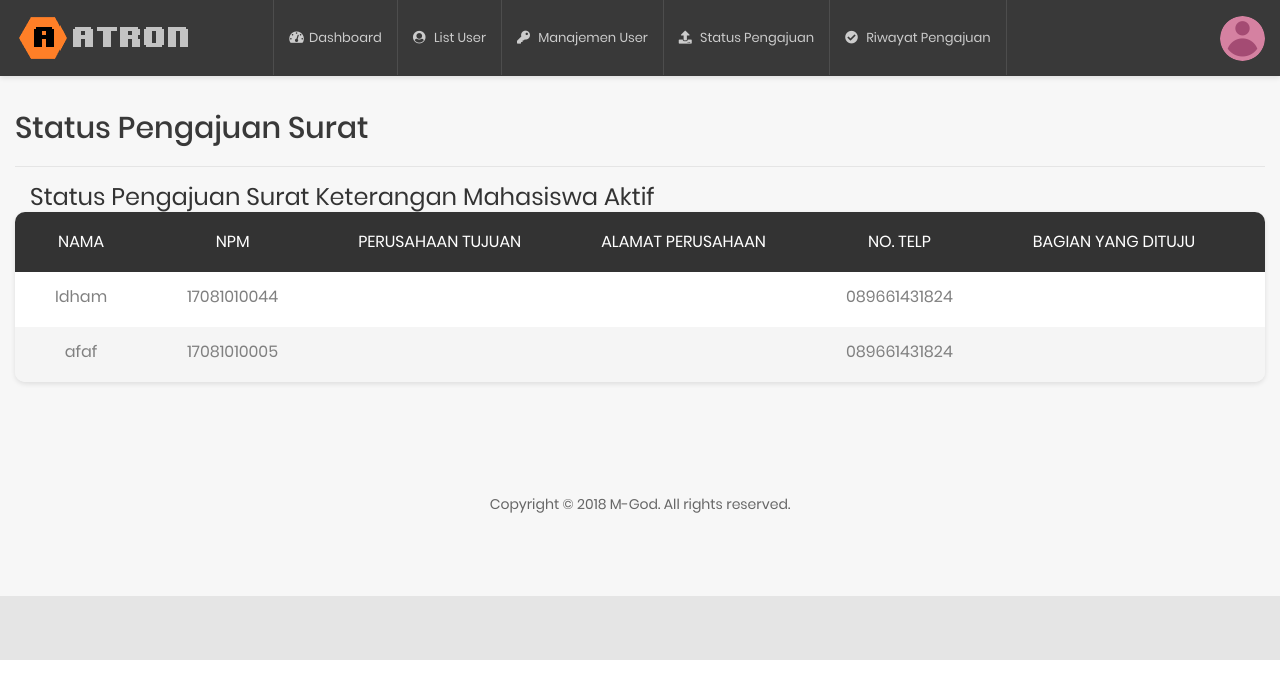
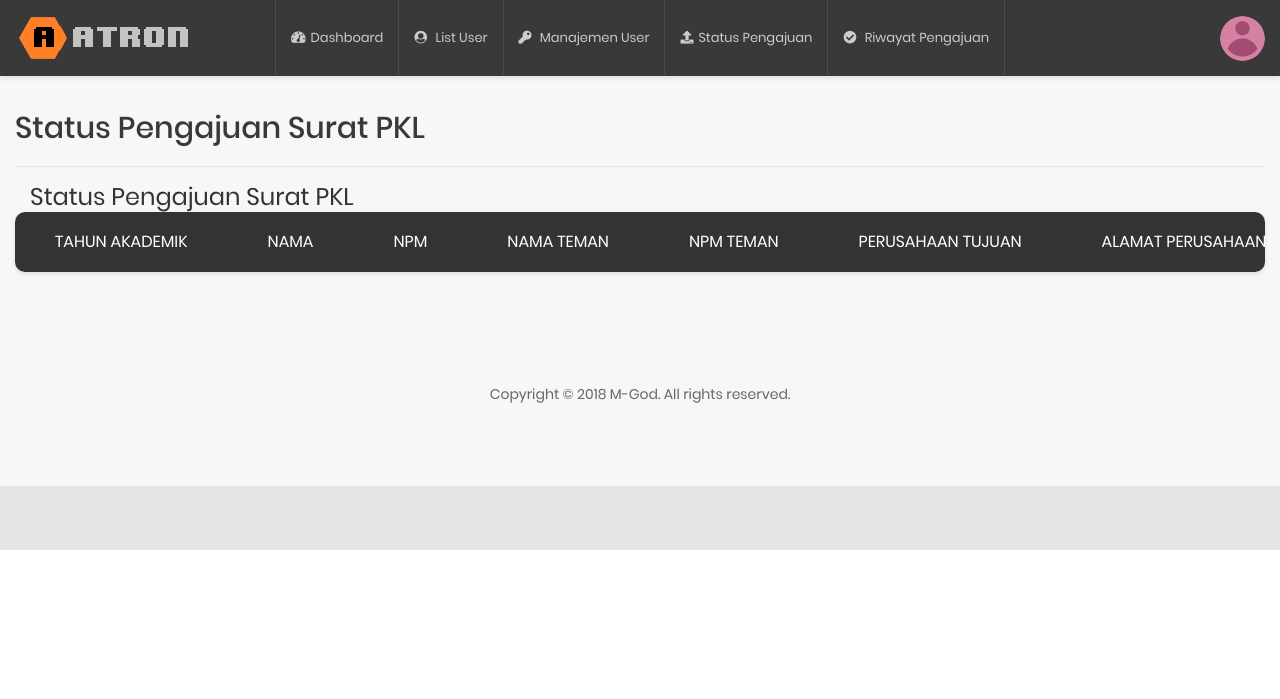
Before and after one commit to idhamozi/Atron.site, a PHP site: page /dashboard/admin/status_pengajuan_surat_pkl.php in a window 1280 px wide. Shown: the top 699 px of the page. Run offline with PHP 8.4, Linux system fonts and the light colour scheme; a user stored in the database is signed in; data comes from the database, SQL or seed files in the repository; data that the repository does not hold is empty.

```diff
--- a/dashboard/admin/status_pengajuan_surat_pkl.php
+++ b/dashboard/admin/status_pengajuan_surat_pkl.php
@@ -44,8 +44,7 @@ session_start();
             $npm = $_SESSION['npm'];
             $query = mysqli_query($koneksi, "SELECT * FROM admin WHERE npm = '$npm'");
             $data = mysqli_fetch_array($query);
-            $queryuser = mysqli_query($koneksi,"SELECT * FROM user ");
-            $queryuser1 = mysqli_query($koneksi,"SELECT * FROM user ");
+            $querysurat_pkl = mysqli_query($koneksi, "SELECT * FROM surat_pkl ");
 
 
             if ($npm == null){
@@ -60,7 +59,7 @@ session_start();
                  <div class="header3-wrap">
                      <div class="header__logo">
                          <a href="dashboard_admin.php">
-                             <img src="images/icon/logo-atron.png"/>
+                             <img src="../images/icon/logo-atron.png"/>
                          </a>
                      </div>
                      <div class="header__navbar">
@@ -84,10 +83,21 @@ session_start();
                                  </a>
                              </li>
                              <li class="has-sub">
-                                 <a href="status-pengajuan_admin.php">
-                                     <i class="fas fa-upload"></i>
-                                     <span class="bot-line"></span>Status Pengajuan
-                                 </a>
+                               <a href="#">
+                                 <i class="fas fa-upload"></i>Status Pengajuan
+                                 <span class="bot-line"></span>
+                               </a>
+                               <ul class="header3-sub-list list-unstyled">
+                                   <li>
+                                       <a href="status_pengajuan_surat_pkl.php">Surat Praktek Kerja Lapangan</a>
+                                   </li>
+                                   <li>
+                                       <a href="status_pengajuan_surat_mahasiswa_aktif.php">Surat Keterangan Mahasiswa Aktif</a>
+                                   </li>
+                                   <li>
+                                       <a href="status_pengajuan_surat_keluar.php">Surat Keluar</a>
+                                   </li>
+                               </ul>
                              </li>
                              <li class="has-sub">
                                  <a href="#">
@@ -101,7 +111,7 @@ session_start();
                          <div class="account-wrap">
                              <div class="account-item account-item--style2 clearfix js-item-menu">
                                  <div class="image">
-                                     <img src="images/icon/profil_unknown.webp" alt="Parlika" />
+                                     <img src="../images/icon/profil_unknown.webp" alt="Parlika" />
                                  </div>
                                  <div class="content">
                                      <a class="js-acc-btn" href="#"><?php  echo $data['npm']?></a>
@@ -110,7 +120,7 @@ session_start();
                                      <div class="info clearfix">
                                          <div class="image">
                                              <a href="#">
-                                                 <img src="images/icon/profil_unknown.webp"/>
+                                                 <img src="../images/icon/profil_unknown.webp"/>
                                              </a>
                                          </div>
                                          <div class="content">
@@ -139,7 +149,7 @@ session_start();
                  <div class="container-fluid">
                      <div class="header-mobile-inner">
                          <a class="logo" href="dashboard_admin.php">
-                             <img src="images/icon/logo-atron.png"/>
+                             <img src="../images/icon/logo-atron.png"/>
                          </a>
                          <button class="hamburger hamburger--slider" type="button">
                              <span class="hamburger-box">
@@ -181,7 +191,7 @@ session_start();
                <div class="account-wrap">
                    <div class="account-item account-item--style2 clearfix js-item-menu">
                        <div class="image">
-                           <img src="images/icon/profil_unknown.webp" alt="Parlika" />
+                           <img src="../images/icon/profil_unknown.webp" alt="Parlika" />
                        </div>
                        <div class="content">
                            <a class="js-acc-btn" href="#"><?php  echo $data['npm']?></a>
@@ -190,7 +200,7 @@ session_start();
                            <div class="info clearfix">
                                <div class="image">
                                    <a href="#">
-                                       <img src="images/icon/profil_unknown.webp"/>
+                                       <img src="../images/icon/profil_unknown.webp"/>
                                    </a>
                                </div>
                                <div class="content">
@@ -219,7 +229,7 @@ session_start();
                      <div class="row">
                          <div class="col-md-12">
                              <h1 class="title-4 mt-4">
-                               Status Pengajuan Surat
+                               Status Pengajuan Surat PKL
                              </h1>
                              <hr class="line-seprate">
                          </div>
@@ -233,80 +243,54 @@ session_start();
              <div class="col-lg-12">
                <div class="col-md-12">
                    <h2 class="title-3 mt-3">
-                  Status Pengajuan Surat Keterangan Mahasiswa Aktif
+                  Status Pengajuan Surat PKL
                    </h2>
                </div>
                  <div class="table-responsive table--no-card m-b-30">
                    <table class="table table-borderless table-striped table-earning">
                        <thead>
                            <tr>
+                           <th class="text-center">TAHUN AKADEMIK</th>
                                <th class="text-center">NAMA</th>
                                <th class="text-center">NPM</th>
+                               <th class="text-center">NAMA TEMAN</th>
+                               <th class="text-center">NPM TEMAN</th>
                                <th class="text-center">PERUSAHAAN TUJUAN</th>
                                <th class="text-center">ALAMAT PERUSAHAAN</th>
-                               <th class="text-center">NO. TELP</th>
+                               <th class="text-center">NO. INSTANSI</th>
                                <th class="text-center">BAGIAN YANG DITUJU</th>
                                <th class="text-center">TGL. MULAI</th>
                                <th class="text-center">TGL. SELESAI</th>
+                               <th class="text-center">TGL PENGAJUAN</th>
+                                <th class="text-center">TGL SELESAI</th>
                                <th class="text-center">STATUS</th>
                            </tr>
                        </thead>
                        <tbody>
-                          <?php while ($datauser = mysqli_fetch_assoc($queryuser)) { ?>
+                          <?php while ($surat_pkl = mysqli_fetch_assoc($querysurat_pkl)) { ?>
                             <tr>
-                            <?php if ($datauser['poin'] == 1) { ?>
-                              <td class="text-center"><?php echo $datauser["nama"]; ?></td>
-                              <td class="text-center"><?php echo $datauser["npm"]; ?></td>
-                              <td class="text-center"><?php echo $datauser["perusahaan"]; ?></td>
-                              <td class="text-center"><?php echo $datauser["Alamat"]; ?></td>
-                              <td class="text-center"><?php echo $datauser["no"]; ?></td>
-                              <td class="text-center"><?php echo $datauser["bagian"]; ?></td>
-                              <td class="text-center"><?php echo $datauser["mulai"]; ?></td>
-                              <td class="text-center"><?php echo $datauser["selesai"]; ?></td>
+                            <td class="text-center"><?php echo $surat_pkl["tahunakademik"]; ?></td>
+                              <td class="text-center"><?php echo $surat_pkl["nama"]; ?></td>
+                              <td class="text-center"><?php echo $surat_pkl["npm"]; ?></td>
+                              <td class="text-center"><?php echo $surat_pkl["nama_teman"]; ?></td>
+                              <td class="text-center"><?php echo $surat_pkl["npm_teman"]; ?></td>
+                              <td class="text-center"><?php echo $surat_pkl["instansi"]; ?></td>
+                              <td class="text-center"><?php echo $surat_pkl["alamat_ins"]; ?></td>
+                              <td class="text-center"><?php echo $surat_pkl["no_ins"]; ?></td>
+                              <td class="text-center"><?php echo $surat_pkl["divisi_tujuan"]; ?></td>
+                              <td class="text-center"><?php echo $surat_pkl["mulai"]; ?></td>
+                              <td class="text-center"><?php echo $surat_pkl["selesai"]; ?></td>
+                              <td class="text-center"><?php echo $surat_pkl["tgl_pengajuan"]; ?></td>
+                              <td class="text-center"><?php echo $surat_pkl["tgl_selesai"]; ?></td>
                               <td class="text-center">
-                                <button type="button" class="btn btn-success btn-sm">Diterima</button>
-                                <a href="<?php echo "user/nonaktifuser.php?user=".$datauser['npm']; ?>" type="button" class="btn btn-outline-danger btn-sm">Nonaktif</a>
+                              <select>
+                                  <option name="poin" value="0" selected>Diterima</option>
+                                  <option name="poin" value="1">Dalam Proses</option>
+                                  <option name="poin" value="2">Proses Dekan/Wadek</option>
+                                  <option name="poin" value="3">Selesai</option>
+                                  <option name="poin" value="4" >Selesai</option>
+                                </select>
                               </td>
-                            <?php } elseif ($datauser['poin'] == 2) { ?>
-                              <td class="text-center"><?php echo $datauser["nama"]; ?></td>
-                              <td class="text-center"><?php echo $datauser["npm"]; ?></td>
-                              <td class="text-center"><?php echo $datauser["perusahaan"]; ?></td>
-                              <td class="text-center"><?php echo $datauser["Alamat"]; ?></td>
-                              <td class="text-center"><?php echo $datauser["no"]; ?></td>
-                              <td class="text-center"><?php echo $datauser["bagian"]; ?></td>
-                              <td class="text-center"><?php echo $datauser["mulai"]; ?></td>
-                              <td class="text-center"><?php echo $datauser["selesai"]; ?></td>
-                                   <td class="text-center">
-                                     <a href="<?php echo "user/aktifuser.php?user=".$datauser['npm']; ?>" type="button" class="btn btn-outline-success btn-sm">Aktif</a>
-                                     <button type="button" class="btn btn-danger btn-sm">Proses</button>
-                                   </td>
-                                 <?php } elseif ($datauser['poin'] == 3) { ?>
-                                   <td class="text-center"><?php echo $datauser["nama"]; ?></td>
-                                   <td class="text-center"><?php echo $datauser["npm"]; ?></td>
-                                   <td class="text-center"><?php echo $datauser["perusahaan"]; ?></td>
-                                   <td class="text-center"><?php echo $datauser["Alamat"]; ?></td>
-                                   <td class="text-center"><?php echo $datauser["no"]; ?></td>
-                                   <td class="text-center"><?php echo $datauser["bagian"]; ?></td>
-                                   <td class="text-center"><?php echo $datauser["mulai"]; ?></td>
-                                   <td class="text-center"><?php echo $datauser["selesai"]; ?></td>
-                                        <td class="text-center">
-                                          <a href="<?php echo "user/aktifuser.php?user=".$datauser['npm']; ?>" type="button" class="btn btn-outline-success btn-sm">Aktif</a>
-                                          <button type="button" class="btn btn-danger btn-sm">Ditolak</button>
-                                        </td>
-                                      <?php } elseif ($datauser['poin'] == 4) { ?>
-                                        <td class="text-center"><?php echo $datauser["nama"]; ?></td>
-                                        <td class="text-center"><?php echo $datauser["npm"]; ?></td>
-                                        <td class="text-center"><?php echo $datauser["perusahaan"]; ?></td>
-                                        <td class="text-center"><?php echo $datauser["Alamat"]; ?></td>
-                                        <td class="text-center"><?php echo $datauser["no"]; ?></td>
-                                        <td class="text-center"><?php echo $datauser["bagian"]; ?></td>
-                                        <td class="text-center"><?php echo $datauser["mulai"]; ?></td>
-                                        <td class="text-center"><?php echo $datauser["selesai"]; ?></td>
-                                             <td class="text-center">
-                                               <a href="<?php echo "user/aktifuser.php?user=".$datauser['npm']; ?>" type="button" class="btn btn-outline-success btn-sm">Aktif</a>
-                                               <button type="button" class="btn btn-danger btn-sm">Selesai</button>
-                                             </td>
-                                           <?php } ?>
                            </tr>
                          <?php } ?>
                        </tbody>
--- /dev/null
+++ b/dashboard/admin/update_suket_aktif.php
@@ -0,0 +1,5 @@
+<?php
+include ('../../koneksi.php');
+session_start();
+
+ ?>
--- a/dashboard/user/prosesmahasiswa_aktif.php
+++ b/dashboard/user/prosesmahasiswa_aktif.php
@@ -30,7 +30,7 @@ if ($cekuser == 0) {
     }
 
   echo '<script language="javascript">alert("Pengajuan Berhasil !"); document.location="mahasiswa_aktif.php";</script>';
-} elseif ($cekuser > 0 AND $status['poin'] == 3) {
+} elseif ($cekuser > 0 AND $status['poin'] == 3 OR $status['poin'] == 4) {
 
   $sql = "INSERT INTO suket_kuliah (tahunakademik,nama,npm,jurusan,semester,nama_ortu,nip,pangkat,instansi,keperluan,foto_pembayaran,tgl_pengajuan,tgl_selesai) VALUES ('$tahunakademik','$nama','$npm','$jurusan','$semester','$nama_ortu','$nip','$pangkat','$instansi','$keperluan','$foto_pembayaran','$tgl_pengajuan','')";
   $result = mysqli_query($koneksi,$sql);
--- a/dashboard/user/riwayat_pengajuan_user.php
+++ b/dashboard/user/riwayat_pengajuan_user.php
@@ -210,7 +210,7 @@ if ($npm == 0) {
                                   <?php } ?>
                                 </tr>
                         <?php } ?>
-                              <?php
+                              <?php $no1 = $no;
                                 while ($surat_keluar = mysqli_fetch_assoc($querysurat_keluar)) {?>
                                 <tr>
                                   <?php
```
Also changed, not shown: dashboard/admin/status_pengajuan_surat_keluar.php (+43 -53 lines), dashboard/admin/status_pengajuan_surat_mahasiswa_aktif.php (+80 -62 lines), dashboard/admin/suket_terima.php (added, +15 -0 lines), dashboard/admin/suket_tolak.php (added, +15 -0 lines), dashboard/user/image_pembayaran/619789.jpg (added).
